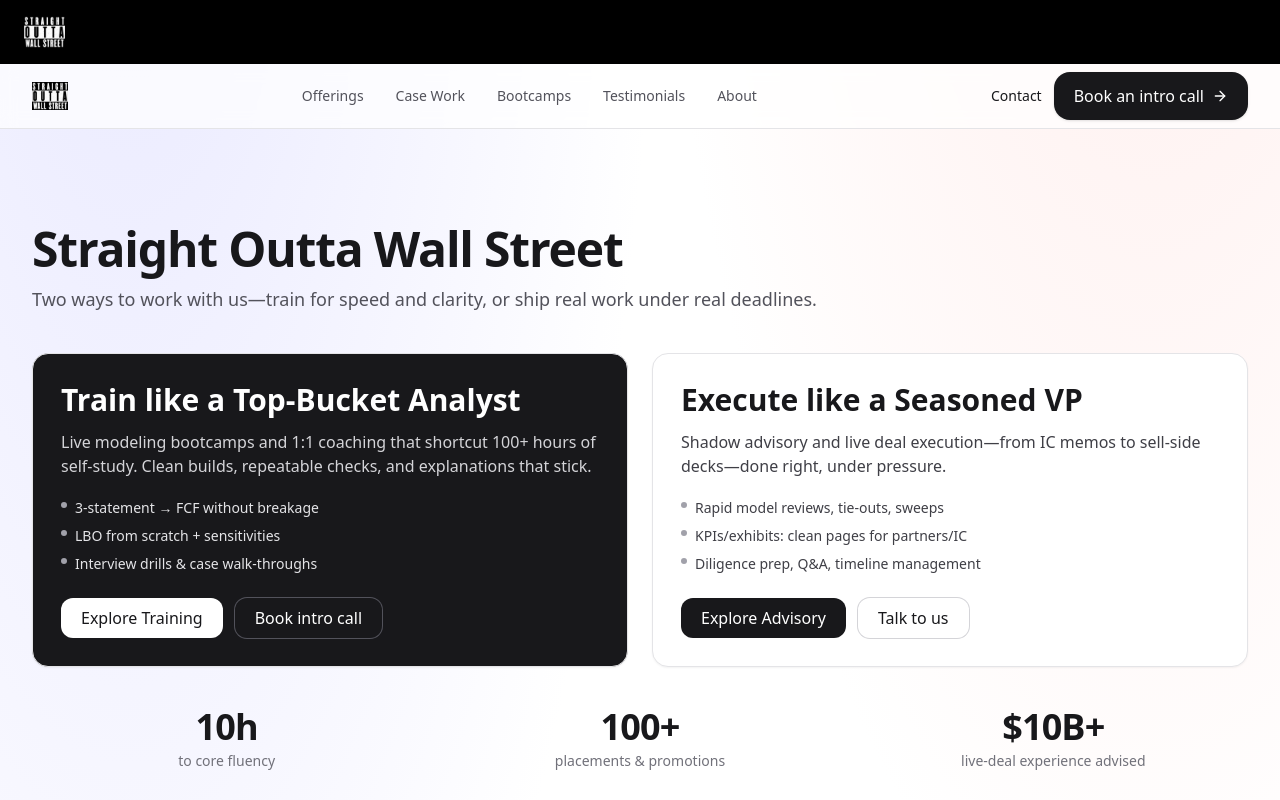
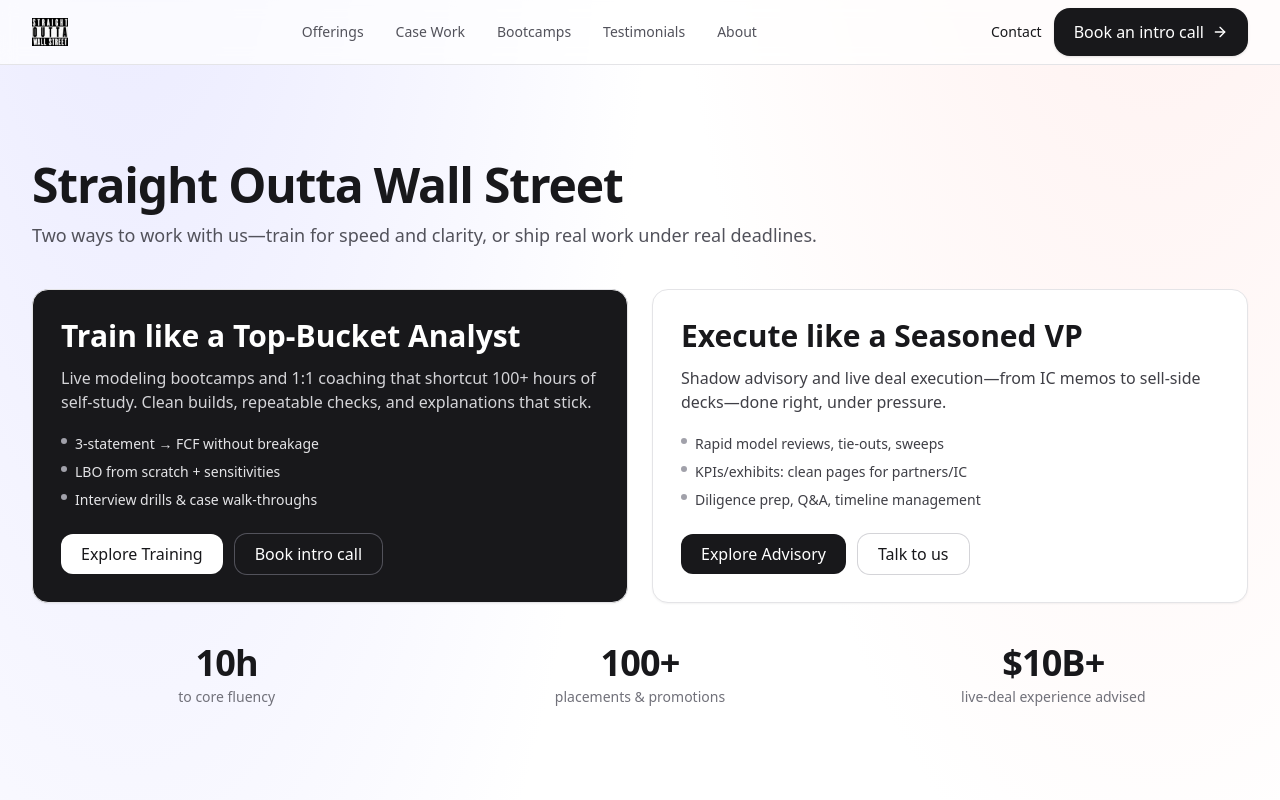
Before and after one commit to Straightouttawallstreet/sows-site, a Next.js app: page / in a window 1280 px wide. Shown: the top 800 px of the page. Built offline with nearby package versions, Linux system fonts and the light colour scheme; no server answers.

Commit message:
Update layout.tsx

```diff
--- a/app/layout.tsx
+++ b/app/layout.tsx
@@ -2,7 +2,6 @@
 import "./globals.css";
 import { useEffect } from "react";
 import posthog from "posthog-js";
-import Image from "next/image";
 
 export default function RootLayout({ children }: { children: React.ReactNode }) {
   useEffect(() => {
@@ -23,23 +22,7 @@
           content="On-demand modeling, deal coaching & interview mastery."
         />
       </head>
-      <body className="bg-white text-black">
-        {/* Navbar with logo */}
-        <nav className="flex items-center justify-between px-6 py-4 bg-black">
-          <div className="flex items-center">
-            <Image
-              src="/sows-logo.png"
-              alt="Straight Outta Wall Street"
-              width={160}   // adjust width
-              height={50}   // adjust height
-              className="h-8 w-auto"
-            />
-          </div>
-        </nav>
-
-        {/* Main content */}
-        <main>{children}</main>
-      </body>
+      <body>{children}</body>
     </html>
   );
 }
```
